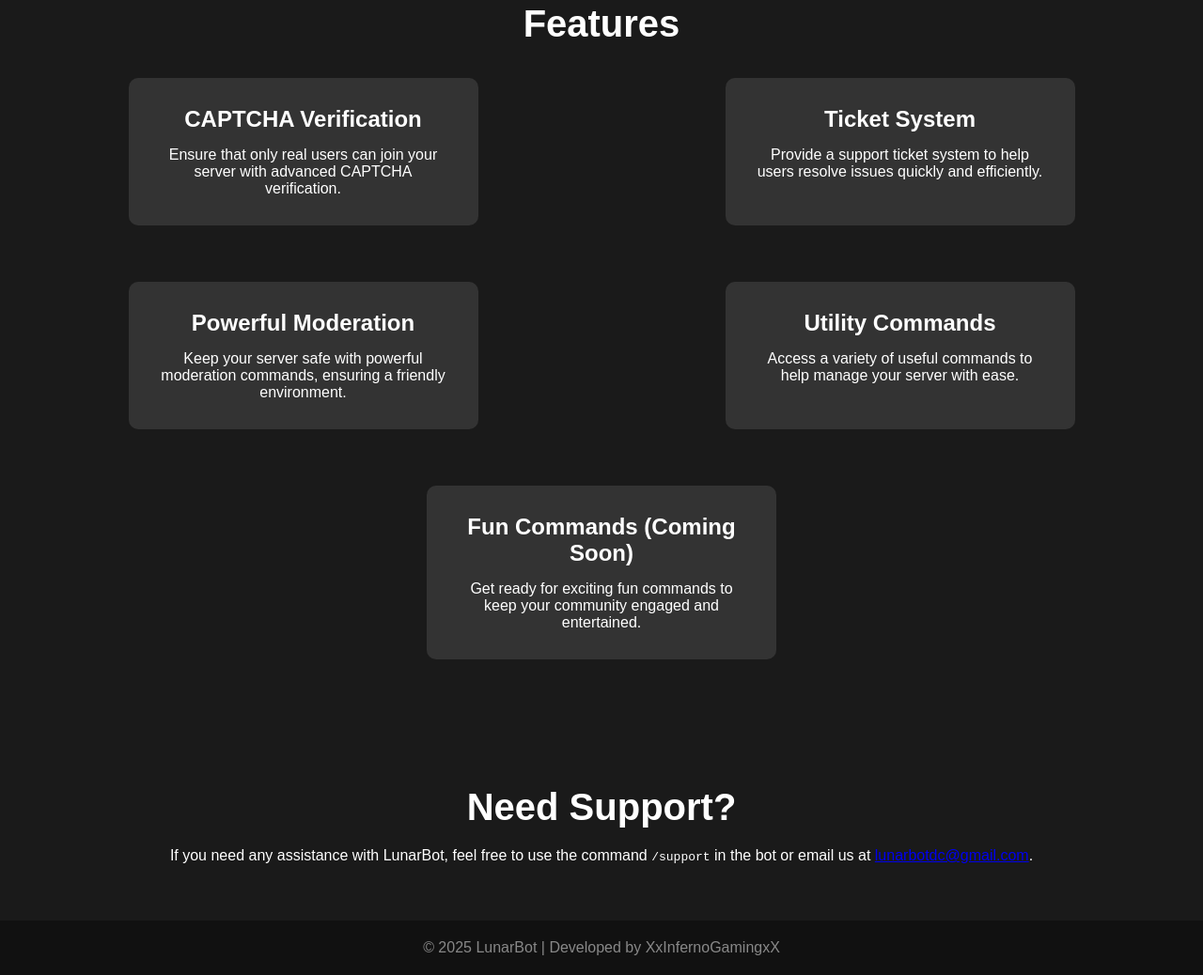
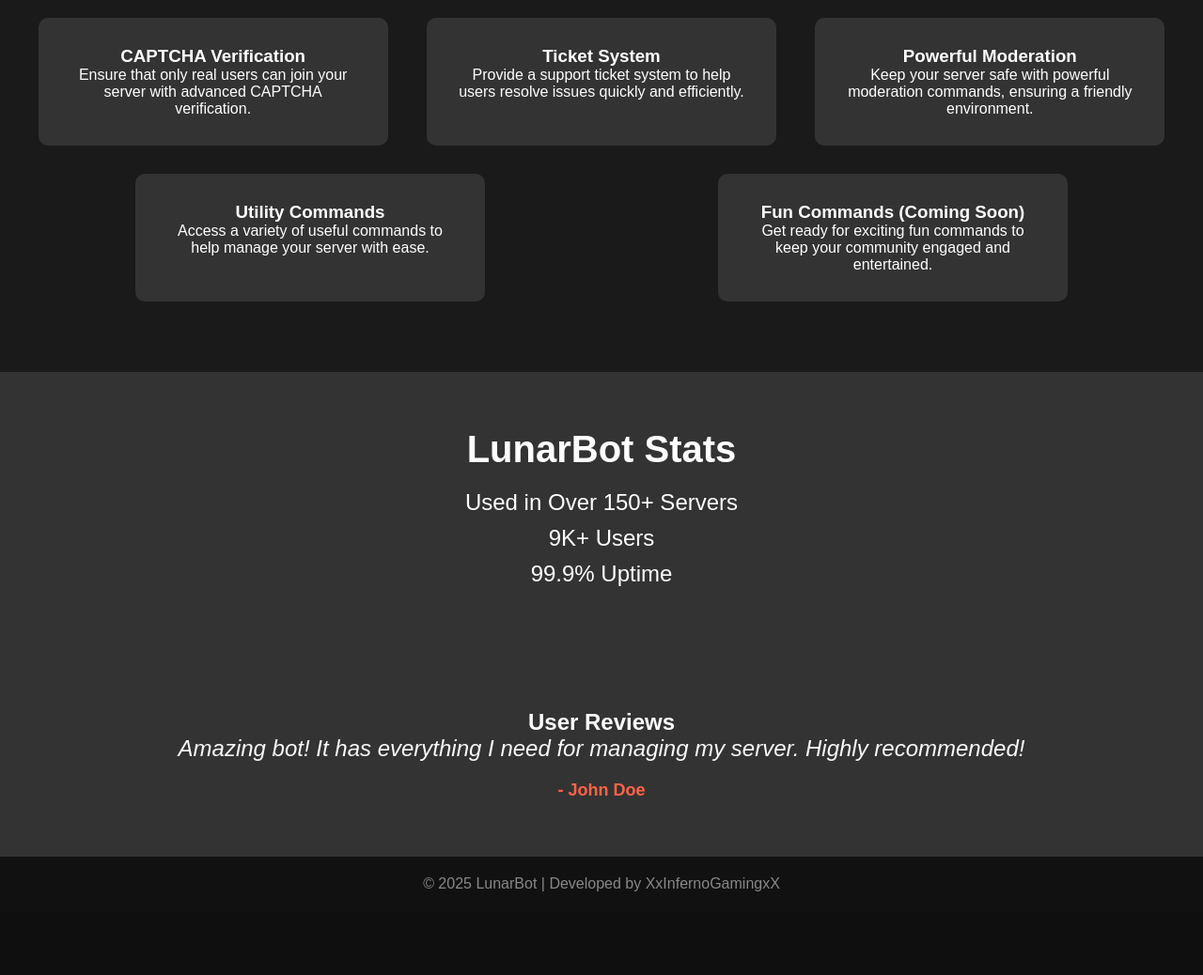
Before and after one commit to XxInfernoGamingxX1/LunarBot, a plain HTML site: page index.html in a window 1280 px wide. Shown: the part 700-1738 px from the top of the page at 94% size. After the commit the page ends 1670 px from the top, so only its background shows below. Drawn offline with Linux system fonts and the light colour scheme.

Commit message:
Update index.html

```diff
--- a/index.html
+++ b/index.html
@@ -17,7 +17,10 @@
       color: #fff;
       background: #0f0f0f;
       overflow-x: hidden;
-      padding-top: 80px; /* Ensure content is not hidden behind fixed header */
+      padding-top: 80px;
+      display: flex;
+      flex-direction: column;
+      min-height: 100vh;
     }
     header {
       background: #1f1f1f;
@@ -54,7 +57,6 @@
       background-size: cover;
       background-position: center;
       position: relative;
-      animation: fadeIn 1s ease-in-out;
     }
     .hero h2 {
       font-size: 60px;
@@ -78,25 +80,12 @@
     .cta-btn:hover {
       background: #ff4500;
     }
-    .join-btn {
-      background: #4caf50;
-      padding: 12px 30px;
-      font-size: 20px;
-      color: #fff;
-      border-radius: 5px;
-      text-decoration: none;
-      transition: background-color 0.3s ease;
-    }
-    .join-btn:hover {
-      background: #388e3c;
-    }
-    .features, .support {
+    .features {
       padding: 60px 20px;
       background: #1a1a1a;
       text-align: center;
-      animation: fadeIn 1s ease-in-out;
     }
-    .features h2, .support h2 {
+    .features h2 {
       font-size: 40px;
       margin-bottom: 20px;
     }
@@ -104,8 +93,6 @@
       display: flex;
       justify-content: space-around;
       flex-wrap: wrap;
-      gap: 30px;
-      margin-top: 20px;
     }
     .feature-item {
       background: #333;
@@ -119,15 +106,26 @@
     .feature-item:hover {
       transform: translateY(-10px);
     }
-    .feature-item h3 {
+    .stats {
+      padding: 60px 20px;
+      background: #333;
+      text-align: center;
+      color: #fff;
+    }
+    .stats h2 {
+      font-size: 40px;
+      margin-bottom: 20px;
+    }
+    .stat {
       font-size: 24px;
-      margin-bottom: 15px;
+      margin: 10px 0;
     }
     .footer {
       background: #111;
       padding: 20px;
       text-align: center;
       color: #888;
+      margin-top: auto;
     }
     .avatar-img {
       border-radius: 50%;
@@ -135,27 +133,22 @@
       height: 100px;
       margin-bottom: 20px;
     }
-    .cta-btn {
-      background: #ff6347;
-      padding: 12px 30px;
-      font-size: 20px;
+    .reviews {
+      background: #333;
+      padding: 60px 20px;
+      text-align: center;
+    }
+    .review-text {
+      font-size: 24px;
       color: #fff;
-      border-radius: 5px;
-      text-decoration: none;
-      transition: background-color 0.3s ease;
+      font-style: italic;
+      transition: opacity 1s ease-in-out;
     }
-    .cta-btn:hover {
-      background: #ff4500;
-    }
-    @keyframes fadeIn {
-      from {
-        opacity: 0;
-        transform: translateY(50px);
-      }
-      to {
-        opacity: 1;
-        transform: translateY(0);
-      }
+    .review-author {
+      margin-top: 20px;
+      color: #ff6347;
+      font-size: 18px;
+      font-weight: bold;
     }
   </style>
 </head>
@@ -166,25 +159,16 @@
     <h1>LunarBot</h1>
   </header>
 
-  <!-- Navigation -->
-  <nav>
-    <a href="#home" class="nav-link">Home</a>
-    <a href="#features" class="nav-link">Features</a>
-    <a href="#support" class="nav-link">Support</a>
-  </nav>
-
   <!-- Hero Section -->
-  <section id="home" class="hero">
+  <section class="hero">
     <img class="avatar-img" src="https://cdn.discordapp.com/avatars/1160757700515352647/a_7ee2c8c7b02e839d232364eed8932c36.gif" alt="LunarBot Avatar">
     <h2>Welcome to LunarBot</h2>
     <p>The Ultimate Bot for Your Discord Server</p>
     <a class="cta-btn" href="https://discordapp.com/oauth2/authorize?client_id=1160757700515352647&scope=bot&permissions=2146958847" target="_blank">Invite LunarBot</a>
-    <br>
-    <a class="join-btn" href="https://discord.gg/your-discord-invite" target="_blank">Join Our Discord</a>
   </section>
 
   <!-- Features Section -->
-  <section id="features" class="features">
+  <section class="features">
     <h2>Features</h2>
     <div class="feature-list">
       <div class="feature-item">
@@ -210,10 +194,19 @@
     </div>
   </section>
 
-  <!-- Support Section -->
-  <section id="support" class="support">
-    <h2>Need Support?</h2>
-    <p>If you need any assistance with LunarBot, feel free to use the command <code>/support</code> in the bot or email us at <a href="mailto:lunarbotdc@gmail.com">lunarbotdc@gmail.com</a>.</p>
+  <!-- Stats Section -->
+  <section class="stats">
+    <h2>LunarBot Stats</h2>
+    <div class="stat">Used in Over 150+ Servers</div>
+    <div class="stat">9K+ Users</div>
+    <div class="stat">99.9% Uptime</div>
+  </section>
+
+  <!-- Reviews Section -->
+  <section class="reviews">
+    <h2>User Reviews</h2>
+    <div class="review-text" id="review-text">Loading reviews...</div>
+    <div class="review-author" id="review-author"></div>
   </section>
 
   <!-- Footer Section -->
@@ -222,24 +215,41 @@
   </footer>
 
   <script>
-    // Scroll behavior for active links in the nav
-    const navLinks = document.querySelectorAll('.nav-link');
-    const sections = document.querySelectorAll('section');
-    window.addEventListener('scroll', () => {
-      let current = '';
-      sections.forEach(section => {
-        const sectionTop = section.offsetTop;
-        if (scrollY >= sectionTop - 60) {
-          current = section.getAttribute('id');
-        }
-      });
-      navLinks.forEach(link => {
-        link.classList.remove('active');
-        if (link.getAttribute('href') === `#${current}`) {
-          link.classList.add('active');
-        }
-      });
-    });
+    const reviews = [
+      { text: "Amazing bot! It has everything I need for managing my server. Highly recommended!", author: "- John Doe" },
+      { text: "Great bot but sometimes buggy. Needs improvement in stability.", author: "- Jane Smith" },
+      { text: "Horrible experience. Bot crashed multiple times and had issues with commands.", author: "- Alex Johnson" },
+      { text: "LunarBot has great features, but there are occasional hiccups with the command processing.", author: "- Michael Davis" },
+      { text: "This bot is amazing! It’s helped me manage my server effortlessly.", author: "- Emily White" },
+      { text: "Bad bot. Don’t recommend it, too many bugs and slow response time.", author: "- Chris Black" },
+      { text: "Terrible bot. Doesn’t work most of the time, and support is non-existent.", author: "- Sarah King" },
+      { text: "The bot often lags and takes forever to process commands. Very disappointing.", author: "- Nathaniel Harris" },
+      { text: "Waste of time. Constantly breaking and no real customer support.", author: "- Olivia Moore" },
+      { text: "Not impressed at all. The bot is just glitchy and slow to respond.", author: "- William Turner" },
+      { text: "LunarBot did not meet my expectations. Very slow and unreliable.", author: "- Sophie Lewis" }
+    ];
+
+    let currentReviewIndex = 0;
+
+    function rotateReview() {
+      const reviewText = document.getElementById("review-text");
+      const reviewAuthor = document.getElementById("review-author");
+
+      reviewText.style.opacity = 0;
+
+      setTimeout(() => {
+        reviewText.textContent = reviews[currentReviewIndex].text;
+        reviewAuthor.textContent = reviews[currentReviewIndex].author;
+        reviewText.style.opacity = 1;
+
+        currentReviewIndex = (currentReviewIndex + 1) % reviews.length;
+      }, 1000);
+    }
+
+    setInterval(rotateReview, 5000); // Change review every 5 seconds
+
+    // Initial call to populate the first review
+    rotateReview();
   </script>
 
 </body>
```
